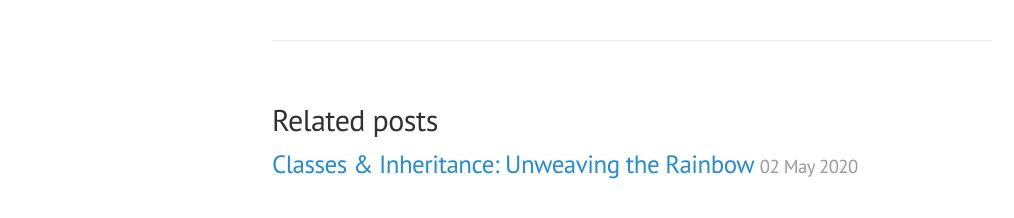
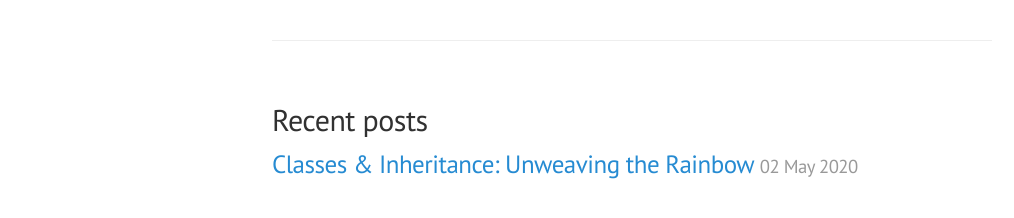
Before and after one commit to ajvondrak/soapbox, a Jekyll site: the page built from _posts/2020-05-08-doing-magic-right.md, in a window 1280 px wide and 900 px high, scrolled down 10200 px. Shown: the part 660-878 px from the top of the window, without its empty margins (8-1022 px from the left). Built offline with Jekyll 4.4.1, drawn with Linux system fonts in a browser that asks for light colours.

Commit message:
Rename "related posts" section to "recent posts"
GitHub Pages doesn't support the lsi (latent semantic indexing)
configuration, so this list will always just be the most recent posts.
Call it what it is.

See https://jekyllrb.com/docs/configuration/options/ and
https://help.github.com/en/github/working-with-github-pages/about-github-pages-and-jekyll#configuring-jekyll-in-your-github-pages-site

```diff
--- a/_layouts/post.html
+++ b/_layouts/post.html
@@ -10,7 +10,7 @@ layout: default
 
 {% if site.related_posts.size >= 1 %}
 <div class="related">
-  <h2>Related posts</h2>
+  <h2>Recent posts</h2>
   <ul class="related-posts">
     {% for post in site.related_posts limit:3 %}
       <li>
```
